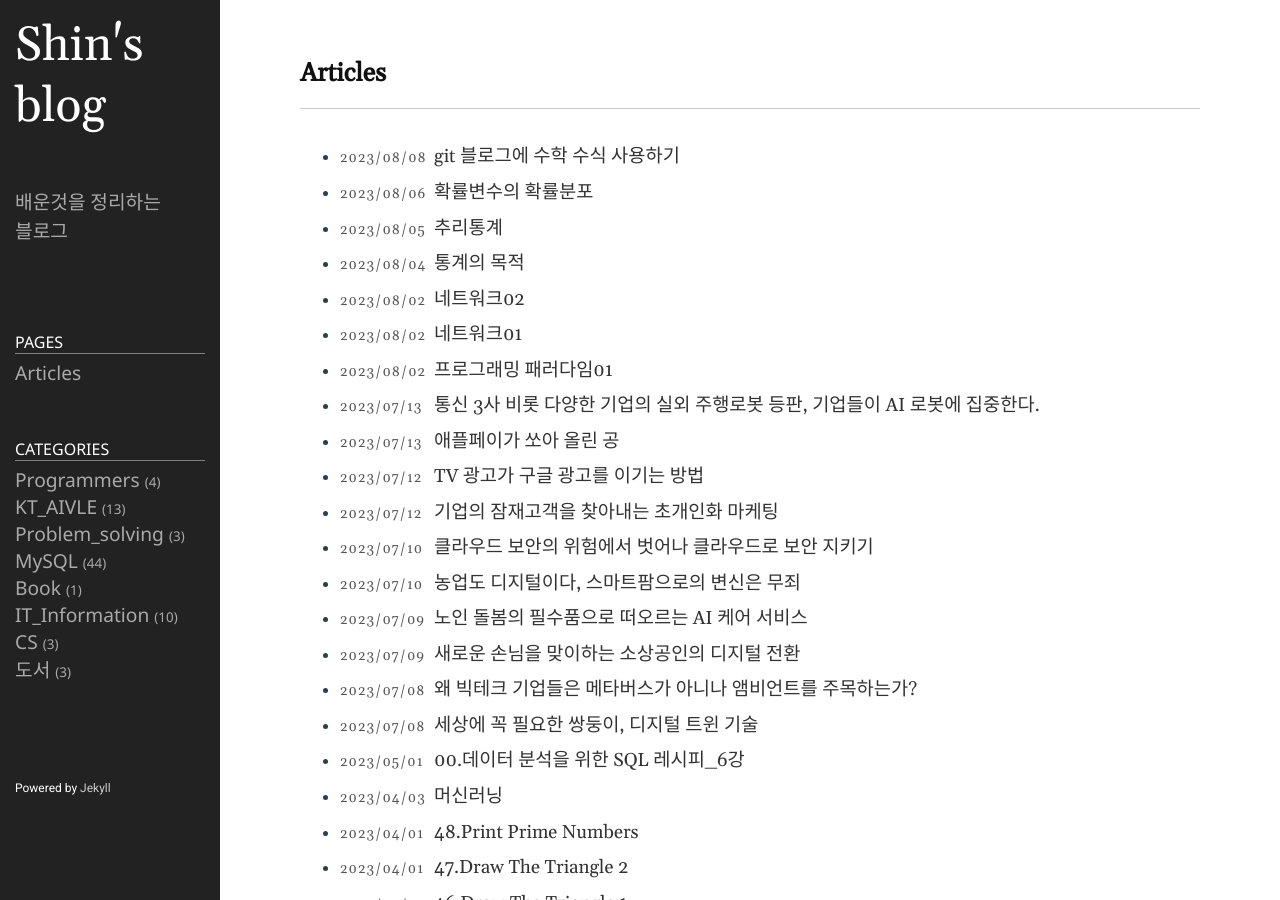
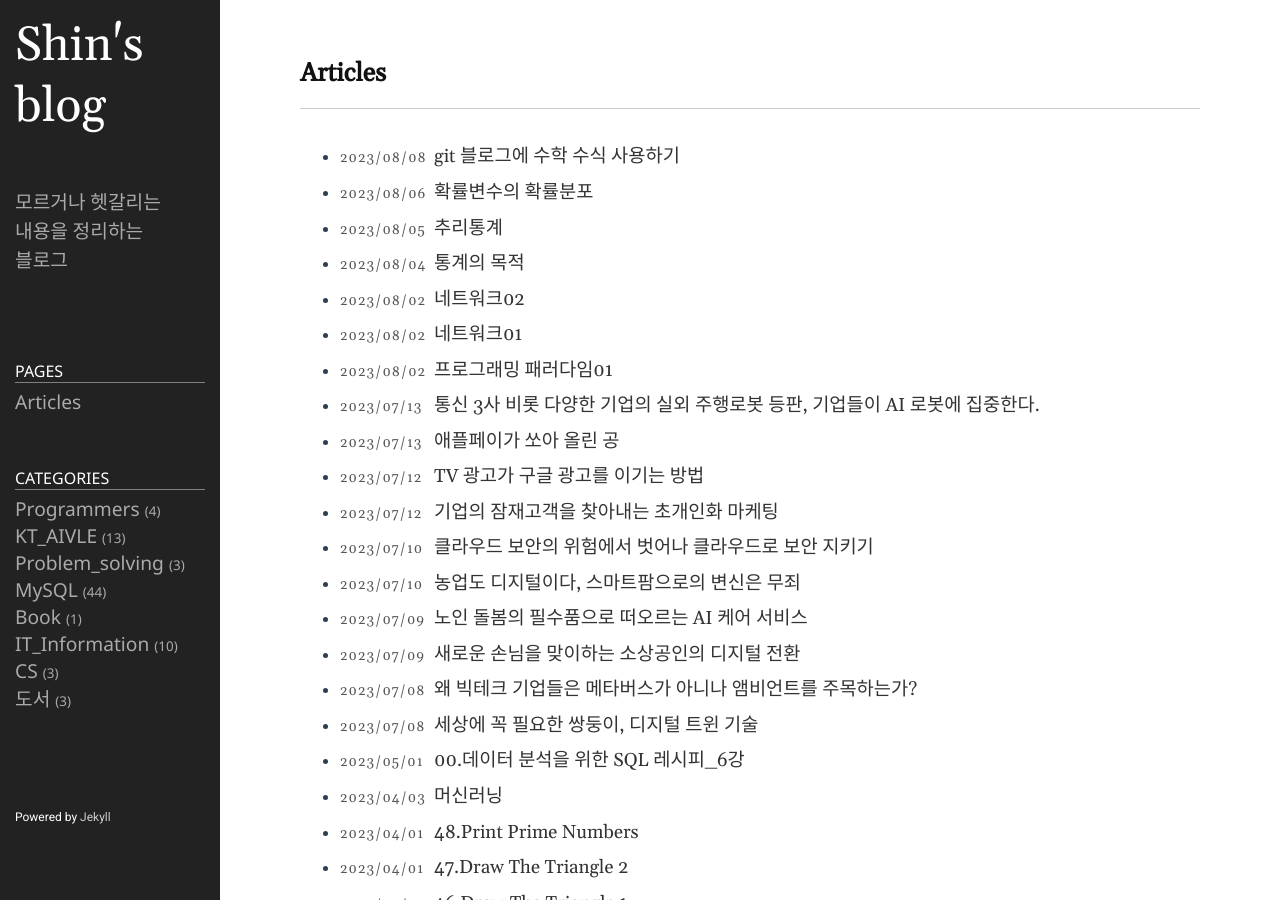
Before and after one commit to shina1221/shina1221.github.io, a Jekyll site: the page built from index.md, in a window 1280 px wide and 900 px high. Built offline with Jekyll 4.4.1, drawn with Linux system fonts in a browser that asks for light colours.

Commit message:
Revert "Update _config.yml"
This reverts commit 1302bef97b64c8974596e943c5840bd11732438d.

```diff
--- a/_config.yml
+++ b/_config.yml
@@ -23,19 +23,13 @@ email: shina1221@naver.com
 description: >- # this means to ignore newlines until "baseurl:"
   <br/>
   <br/>
-  배운것을 정리하는 <br/>
+  모르거나 헷갈리는 <br/>
+  내용을 정리하는 <br/>
   블로그
-baseurl: "https://shina1221.github.io/" # the subpath of your site, e.g. /blog
+#baseurl: "https://shina1221.github.io/" # the subpath of your site, e.g. /blog
 url: "https://shina1221.github.io/" # the base hostname & protocol for your site, e.g. http://example.com
 github_username: shina1221
 highlighter: rouge
-# Conversion 관련 추가한 내용 여기부터
-markdown: kramdown
-lsi: false
-excerpt_separator: "\n\n"
-incremental: false
-# Conversion 관련 추가한 내용 여기까지
-
 svg:
   optimize: true
 # Build settings
```
